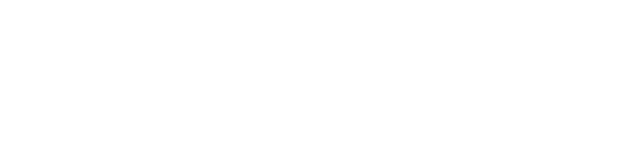
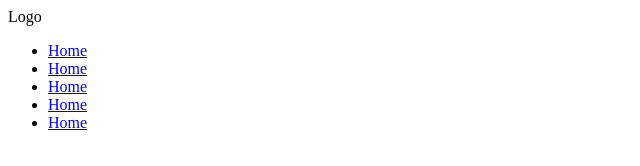
Before and after one commit to ArturoCanchon/repositorioPrueba, a plain HTML site: page index.html in a window 1280 px wide. Shown: the whole page, without its empty margins (0-640 px from the left). Drawn offline with Linux system fonts and the light colour scheme.

Commit message:
ingreso el header con el reseteo

```diff
--- a/index.html
+++ b/index.html
@@ -6,6 +6,17 @@
     <title>Document</title>
 </head>
 <body>
-
+    <header>
+        <div class="logo">Logo</div>
+        <nav>
+            <ul>
+                <li><a href="#">Home</a></li>
+                <li><a href="#">Home</a></li>
+                <li><a href="#">Home</a></li>
+                <li><a href="#">Home</a></li>
+                <li><a href="#">Home</a></li>
+            </ul>
+        </nav>
+    </header>
 </body>
 </html>
--- a/style.css
+++ b/style.css
@@ -0,0 +1,4 @@
+*{
+    margin: 0;
+    padding: 0;
+}
```
